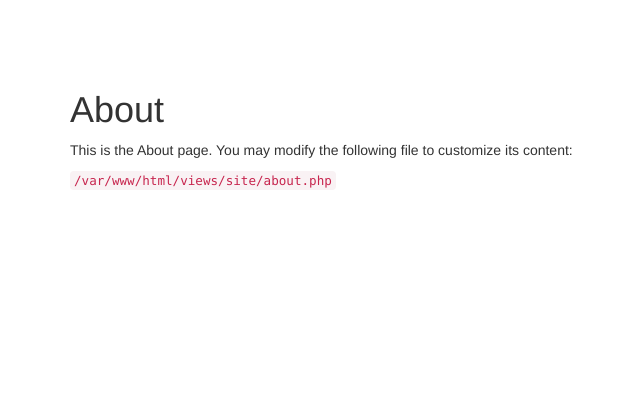
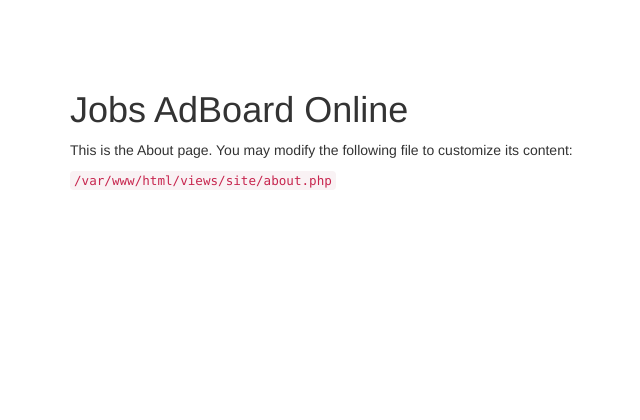
Before and after one commit to lester-ccs/nanobox-yii2, a Yii app: template views/site/about.php in a window 1280 px wide. Shown: the top 420 px of the page, without its empty margins (0-640 px from the left). Run offline with PHP 8.4 and a stand-in for Yii, Linux system fonts and the light colour scheme; the template is opened without the code that fills it, so the values that code supplies are empty; some libraries are stand-ins or nearby versions.

Commit message:
Update about.php
Updated the About Page to reflect Jobs AdBoard Online.

```diff
--- a/views/site/about.php
+++ b/views/site/about.php
@@ -4,7 +4,7 @@
 
 use yii\helpers\Html;
 
-$this->title = 'About';
+$this->title = 'Jobs AdBoard Online';
 $this->params['breadcrumbs'][] = $this->title;
 ?>
 <div class="site-about">
```
